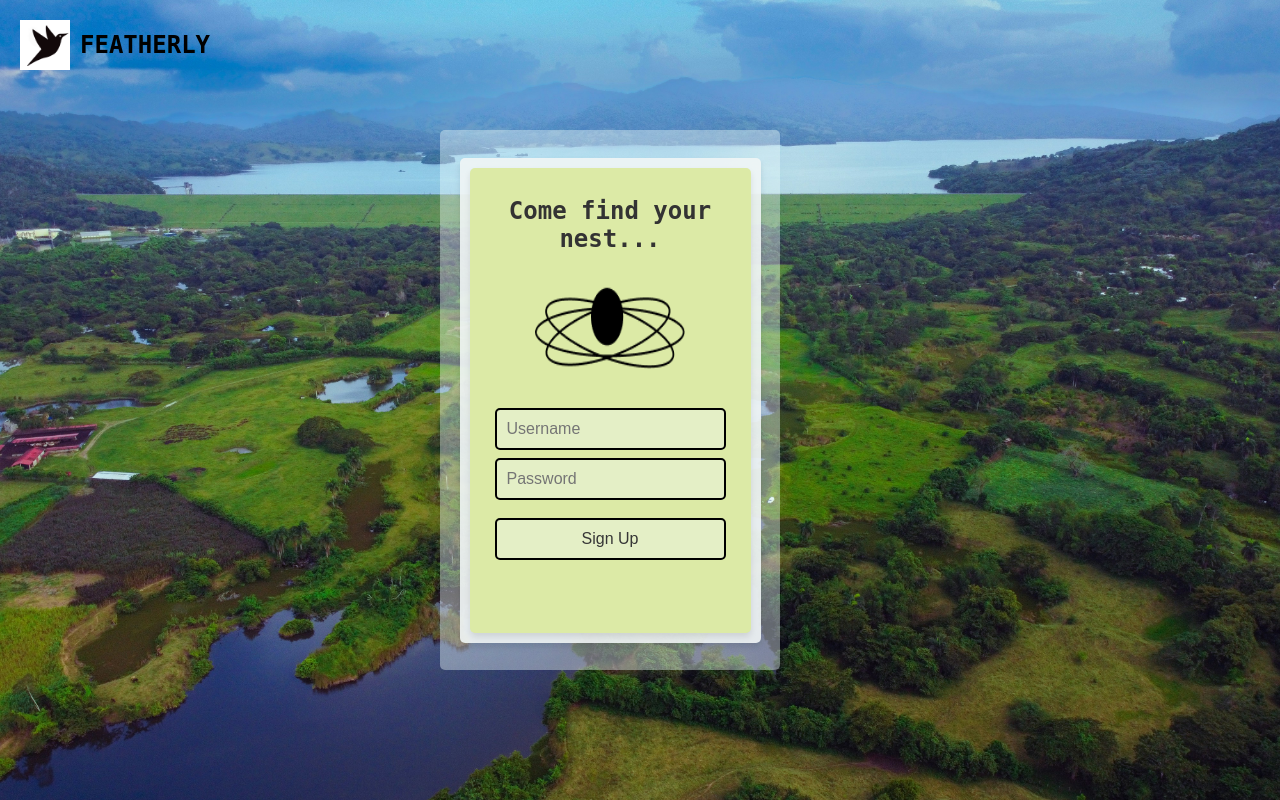
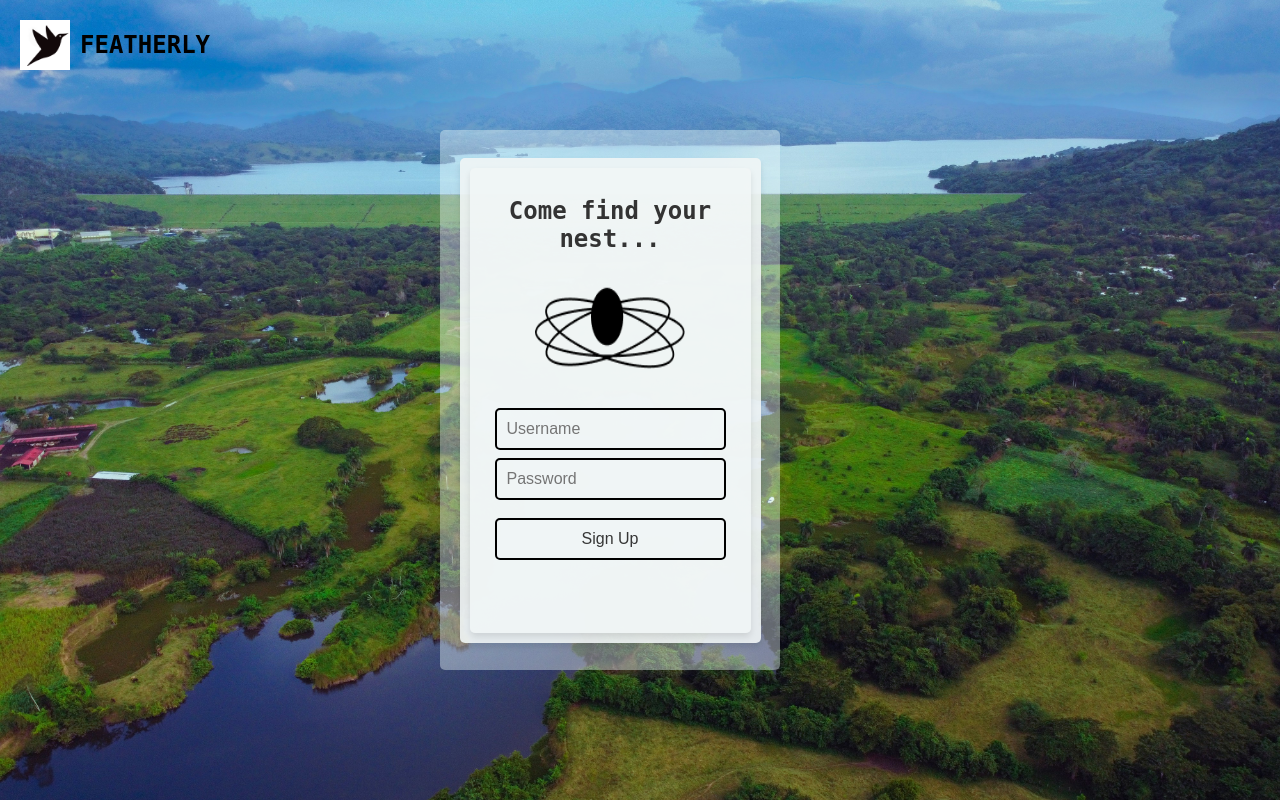
Before and after one commit to Nature-Navigators/main, a Flask app: page / in a window 1280 px wide. Run offline with Flask 3, Linux system fonts and the light colour scheme.

Commit message:
background color changed - sign up

```diff
--- a/featherly-dev/featherly/static/styles/authstyle.css
+++ b/featherly-dev/featherly/static/styles/authstyle.css
@@ -2,9 +2,7 @@
 body {
 
     margin: 0;
-    /* font-family: 'Roboto Light'; */
     font-family: monospace;
-    /* font-family: 'Roboto Light', sans-serif; Use Roboto Light or a similar font */
     background: url('../images/signinback.jpg') no-repeat center center fixed;
 
     background-size: cover;
@@ -15,7 +13,6 @@ body {
     color: #333;
 }
 
-/* Container for the whole page */
 .container {
     position: relative;
     width: 100%;
@@ -43,21 +40,15 @@ body {
     color: rgb(0, 0, 0);
 }
 
-/* Styling for the form area */
 .form-container {
     display: flex;
     justify-content: center;
     align-items: center;
-    /* Centers form content vertically */
     width: 100%;
     max-width: 300px;
-    /* Narrower width */
     height: 500px;
-    /* Taller height for vertical rectangle */
     padding: 20px;
     background-color: rgba(238, 253, 253, 0.4);
-
-    /* Light blue background with opacity */
     border-radius: 5px;
 }
 
@@ -69,29 +60,23 @@ body {
     padding: 10px;
     border-radius: 5px;
     box-shadow: 0px 4px 6px rgba(0, 0, 0, 0.1);
-    /* Inherit width from the container */
-
 
     display: flex;
     flex-direction: column;
     align-items: center;
-    /* Center items vertically */
 }
 
 .form-box signup {
     /* background-color: #EEFDFD; */
-    background-color: rgb(220, 234, 166);
+    background-color: rgba(241, 246, 246, 0.9);
     height: 465px;
     padding: 10px;
     border-radius: 5px;
     box-shadow: 0px 4px 6px rgba(0, 0, 0, 0.1);
-    /* Inherit width from the container */
-
 
     display: flex;
     flex-direction: column;
     align-items: center;
-    /* Center items vertically */
 }
 
 .form-box h2 {
@@ -157,8 +142,7 @@ body {
 }
 
 .form-box img {
-    /* Add image styles */
-        margin-top: 10px;
+    margin-top: 10px;
     width: 70px;
     height: 90px;
     margin-bottom: 10px;
@@ -166,7 +150,6 @@ body {
 }
 
 .form-box img.nestie {
-    /* Add image styles */
     margin-top: 10px;
     width: 150px;
     height: 100px;
```
